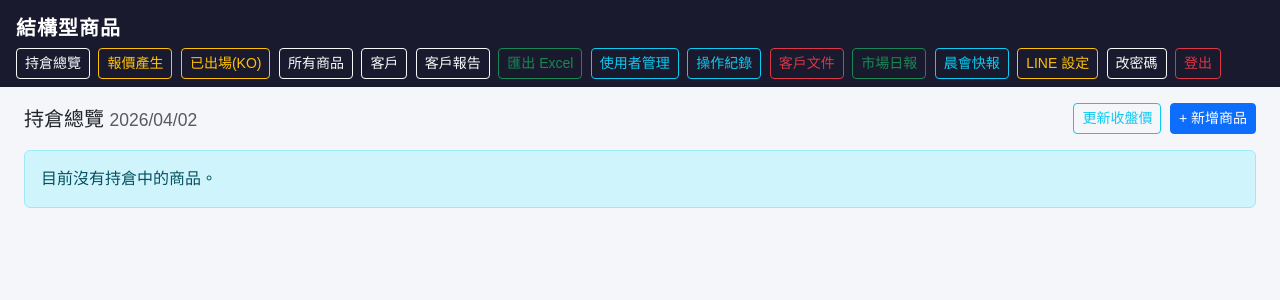
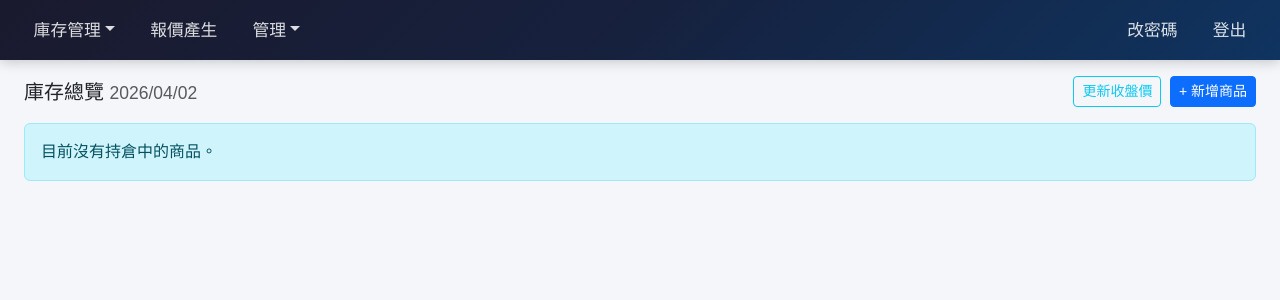
Before and after one commit to Jasper5511/FCNManager, a Flask app: page / in a window 1280 px wide. Shown: the top 300 px of the page. Run offline with Flask 3, Linux system fonts and the light colour scheme; the visitor is signed in with stand-in values (Sample User, id 1); data that the repository does not hold is empty.

Commit message:
導覽列下拉選單美化、閉鎖期欄位、KO水準改提前出場價、EKI改觸及生效價、日期獨立欄
Co-Authored-By: Claude Opus 4.6 (1M context) <noreply@anthropic.com>

```diff
--- a/app.py
+++ b/app.py
@@ -447,23 +447,27 @@ def fetch_prices():
                     u.price_date = price_date
                     updated += 1
 
-                # 記憶式KO檢查：多來源交叉比對，至少2個來源確認才標KO
+                # 記憶式KO檢查：閉鎖期後開始，多來源交叉比對
                 if u.ko_level and not u.ko_hit and p.start_date:
+                    from dateutil.relativedelta import relativedelta
                     from price_fetcher import _HISTORY_SOURCES
-                    ko_confirms = 0
-                    for hist_fn in _HISTORY_SOURCES[:6]:  # 取前6個來源比對
-                        try:
-                            df = hist_fn(u.ticker, p.start_date, today)
-                            if df is not None and not df.empty:
-                                c = df['Close'].squeeze()
-                                if (c >= u.ko_level).any():
-                                    ko_confirms += 1
-                                    if ko_confirms >= 2:
-                                        break
-                        except Exception:
-                            continue
-                    if ko_confirms >= 2:
-                        u.ko_hit = True
+                    lockout = p.ko_lockout or 1
+                    ko_start = p.start_date + relativedelta(months=lockout)
+                    if today >= ko_start:
+                        ko_confirms = 0
+                        for hist_fn in _HISTORY_SOURCES[:6]:
+                            try:
+                                df = hist_fn(u.ticker, ko_start, today)
+                                if df is not None and not df.empty:
+                                    c = df['Close'].squeeze()
+                                    if (c >= u.ko_level).any():
+                                        ko_confirms += 1
+                                        if ko_confirms >= 2:
+                                            break
+                            except Exception:
+                                continue
+                        if ko_confirms >= 2:
+                            u.ko_hit = True
 
         db.session.commit()
         flash(f'已更新 {updated} 檔標的收盤價（{price_date.strftime("%Y/%m/%d")}）', 'success')
--- a/models.py
+++ b/models.py
@@ -57,6 +57,7 @@ class Product(db.Model):
     strike_pct     = db.Column(db.Float)
     eki_pct        = db.Column(db.Float)                         # None = 無EKI
     ko_type        = db.Column(db.String(20), default='fixed')   # fixed / stepdown
+    ko_lockout     = db.Column(db.Integer, default=1)            # 閉鎖期（月）
     special_notes  = db.Column(db.Text)
     status         = db.Column(db.String(20), default='active')  # active / ko_exited / matured
     created_at     = db.Column(db.DateTime, default=datetime.utcnow)
--- a/templates/base.html
+++ b/templates/base.html
@@ -3,12 +3,20 @@
 <head>
     <meta charset="UTF-8">
     <meta name="viewport" content="width=device-width, initial-scale=1.0">
-    <title>結構型商品</title>
+    <title>FCN Manager</title>
     <link href="https://cdn.jsdelivr.net/npm/bootstrap@5.3.3/dist/css/bootstrap.min.css" rel="stylesheet">
     <style>
-        body { font-family: 'Microsoft JhengHei', sans-serif; background: #f5f6fa; }
-        .navbar { background: #1a1a2e !important; }
-        .navbar-brand { font-weight: 700; letter-spacing: 1px; }
+        body { font-family: 'Microsoft JhengHei', 'Noto Sans TC', sans-serif; background: #f5f6fa; }
+        .navbar { background: linear-gradient(135deg, #1a1a2e 0%, #16213e 50%, #0f3460 100%) !important; box-shadow: 0 2px 12px rgba(0,0,0,.2); }
+        .navbar-brand { font-weight: 700; letter-spacing: 2px; font-size: 1.15rem; }
+        .navbar .nav-link { color: rgba(255,255,255,.85) !important; font-size: 1.05rem; font-weight: 500; padding: 0.6rem 1.1rem !important; transition: all 0.2s; }
+        .navbar .nav-link:hover { color: #fff !important; background: rgba(255,255,255,.1); border-radius: 6px; }
+        .navbar .dropdown-menu { background: #1a1a2e; border: 1px solid rgba(255,255,255,.1); border-radius: 8px; box-shadow: 0 8px 24px rgba(0,0,0,.3); margin-top: 6px; }
+        .navbar .dropdown-item { color: rgba(255,255,255,.8); font-size: 1rem; padding: 0.6rem 1.4rem; }
+        .navbar .dropdown-item:hover { background: rgba(255,255,255,.1); color: #fff; }
+        .navbar .dropdown-divider { border-color: rgba(255,255,255,.1); }
+        .nav-sep { width: 1px; height: 20px; background: rgba(255,255,255,.2); margin: auto 0.3rem; }
+        .btn-nav-action { font-size: 0.8rem; padding: 0.3rem 0.7rem; border-radius: 6px; }
         .card { border: none; box-shadow: 0 2px 8px rgba(0,0,0,.08); }
         .badge-active { background: #27ae60; }
         .badge-ko { background: #e67e22; }
@@ -26,24 +34,53 @@
     </style>
 </head>
 <body>
-    <nav class="navbar navbar-dark px-3 mb-3">
-        <a class="navbar-brand" href="/">結構型商品</a>
-        <div>
-            <a href="/" class="btn btn-outline-light btn-sm me-1">持倉總覽</a>
-            <a href="/quote" class="btn btn-outline-warning btn-sm me-1">報價產生</a>
-            <a href="/ko" class="btn btn-outline-warning btn-sm me-1">已出場(KO)</a>
-            <a href="/products" class="btn btn-outline-light btn-sm me-1">所有商品</a>
-            <a href="/clients" class="btn btn-outline-light btn-sm me-1">客戶</a>
-            <a href="/reports" class="btn btn-outline-light btn-sm me-1">客戶報告</a>
-            <a href="/export_excel" class="btn btn-outline-success btn-sm me-1">匯出 Excel</a>
-            {% if is_admin %}<a href="/users" class="btn btn-outline-info btn-sm me-1">使用者管理</a>{% endif %}
-            {% if is_admin %}<a href="/activity" class="btn btn-outline-info btn-sm me-1">操作紀錄</a>{% endif %}
-            {% if is_admin %}<a href="/upload_ts" class="btn btn-outline-danger btn-sm me-1">客戶文件</a>{% endif %}
-            {% if is_admin %}<a href="/daily_report" class="btn btn-outline-success btn-sm me-1">市場日報</a>{% endif %}
-            {% if is_admin %}<a href="/briefing" class="btn btn-outline-info btn-sm me-1">晨會快報</a>{% endif %}
-            {% if is_admin %}<a href="/line_settings" class="btn btn-outline-warning btn-sm me-1">LINE 設定</a>{% endif %}
-            <a href="/change_password" class="btn btn-outline-light btn-sm me-1">改密碼</a>
-            <a href="/logout" class="btn btn-outline-danger btn-sm">登出</a>
+    <nav class="navbar navbar-dark navbar-expand-lg px-3 mb-3">
+        <button class="navbar-toggler" type="button" data-bs-toggle="collapse" data-bs-target="#navMain">
+            <span class="navbar-toggler-icon"></span>
+        </button>
+        <div class="collapse navbar-collapse" id="navMain">
+            <ul class="navbar-nav me-auto">
+                <!-- 庫存管理 -->
+                <li class="nav-item dropdown">
+                    <a class="nav-link dropdown-toggle" href="#" data-bs-toggle="dropdown">庫存管理</a>
+                    <ul class="dropdown-menu">
+                        <li><a class="dropdown-item" href="/">庫存總覽</a></li>
+                        <li><a class="dropdown-item" href="/products">所有商品</a></li>
+                        <li><a class="dropdown-item" href="/ko">已出場(KO)</a></li>
+                        <li><hr class="dropdown-divider"></li>
+                        <li><a class="dropdown-item" href="/clients">客戶</a></li>
+                        <li><a class="dropdown-item" href="/reports">客戶報告</a></li>
+                        <li><a class="dropdown-item" href="/export_excel">匯出 Excel</a></li>
+                    </ul>
+                </li>
+                <!-- 報價產生 -->
+                <li class="nav-item">
+                    <a class="nav-link" href="/quote">報價產生</a>
+                </li>
+                {% if is_admin %}
+                <!-- 管理 (admin only) -->
+                <li class="nav-item dropdown">
+                    <a class="nav-link dropdown-toggle" href="#" data-bs-toggle="dropdown">管理</a>
+                    <ul class="dropdown-menu">
+                        <li><a class="dropdown-item" href="/users">使用者管理</a></li>
+                        <li><a class="dropdown-item" href="/activity">操作紀錄</a></li>
+                        <li><hr class="dropdown-divider"></li>
+                        <li><a class="dropdown-item" href="/upload_ts">客戶文件</a></li>
+                        <li><a class="dropdown-item" href="/daily_report">市場日報</a></li>
+                        <li><a class="dropdown-item" href="/briefing">晨會快報</a></li>
+                        <li><a class="dropdown-item" href="/line_settings">LINE 設定</a></li>
+                    </ul>
+                </li>
+                {% endif %}
+            </ul>
+            <ul class="navbar-nav">
+                <li class="nav-item">
+                    <a class="nav-link" href="/change_password">改密碼</a>
+                </li>
+                <li class="nav-item">
+                    <a class="nav-link text-danger" href="/logout">登出</a>
+                </li>
+            </ul>
         </div>
     </nav>
     <div class="container-fluid px-4">
--- a/templates/dashboard.html
+++ b/templates/dashboard.html
@@ -2,7 +2,7 @@
 {% block content %}
 
 <div class="d-flex justify-content-between align-items-center mb-3">
-    <h5 class="mb-0">持倉總覽 <small class="text-muted">{{ today.strftime('%Y/%m/%d') }}</small></h5>
+    <h5 class="mb-0">庫存總覽 <small class="text-muted">{{ today.strftime('%Y/%m/%d') }}</small></h5>
     <div>
         <a href="/fetch_prices" class="btn btn-outline-info btn-sm me-1">更新收盤價</a>
         <a href="/products/add" class="btn btn-primary btn-sm">+ 新增商品</a>
@@ -56,10 +56,11 @@
                 <tr>
                     <th>標的</th>
                     <th class="text-end">期初價格</th>
-                    <th class="text-end">KO水準 ({{ '{:.0%}'.format(p.ko_pct) if p.ko_pct else '' }})</th>
+                    <th class="text-end">提前出場價 ({{ '{:.0%}'.format(p.ko_pct) if p.ko_pct else '' }})</th>
                     <th class="text-end">執行價 ({{ '{:.2%}'.format(p.strike_pct) if p.strike_pct else '' }})</th>
-                    <th class="text-end">EKI ({{ '{:.0%}'.format(p.eki_pct) if p.eki_pct else '無' }})</th>
+                    <th class="text-end">觸及生效價 ({{ '{:.0%}'.format(p.eki_pct) if p.eki_pct else '無' }})</th>
                     <th class="text-end">昨收價</th>
+                    <th class="text-center">日期</th>
                     <th class="text-center">警示</th>
                     <th class="text-center">KO</th>
                 </tr>
@@ -73,10 +74,10 @@
                 <td class="text-end">{{ '{:,.4f}'.format(u.strike_level) if u.strike_level else '-' }}</td>
                 <td class="text-end">{{ '{:,.4f}'.format(u.eki_level) if u.eki_level else '-' }}</td>
                 <td class="text-end {{ 'price-above' if u.latest_price and u.ko_level and u.latest_price >= u.ko_level else '' }}">
-                    {% if u.latest_price %}
-                        {{ '{:,.2f}'.format(u.latest_price) }}
-                        {% if u.price_date %}<small class="text-muted ms-1">{{ u.price_date.strftime('%m/%d') }}</small>{% endif %}
-                    {% else %}-{% endif %}
+                    {% if u.latest_price %}{{ '{:,.2f}'.format(u.latest_price) }}{% else %}-{% endif %}
+                </td>
+                <td class="text-center text-muted" style="font-size:0.8rem;">
+                    {% if u.price_date %}{{ u.price_date.strftime('%m/%d') }}{% endif %}
                 </td>
                 <td class="text-center">
                     {% if u.latest_price %}
--- a/templates/ko_history.html
+++ b/templates/ko_history.html
@@ -35,9 +35,9 @@
                 <tr>
                     <th>標的</th>
                     <th class="text-end">期初價格</th>
-                    <th class="text-end">KO水準</th>
+                    <th class="text-end">提前出場價</th>
                     <th class="text-end">執行價</th>
-                    <th class="text-end">EKI</th>
+                    <th class="text-end">觸及生效價</th>
                 </tr>
             </thead>
             <tbody>
--- a/templates/products/detail.html
+++ b/templates/products/detail.html
@@ -46,9 +46,9 @@
                     <tr>
                         <th>標的</th>
                         <th>期初價格</th>
-                        <th>KO水準</th>
+                        <th>提前出場價</th>
                         <th>執行價</th>
-                        <th>EKI</th>
+                        <th>觸及生效價</th>
                         <th>最新價</th>
                         <th>KO</th>
                     </tr>
```
